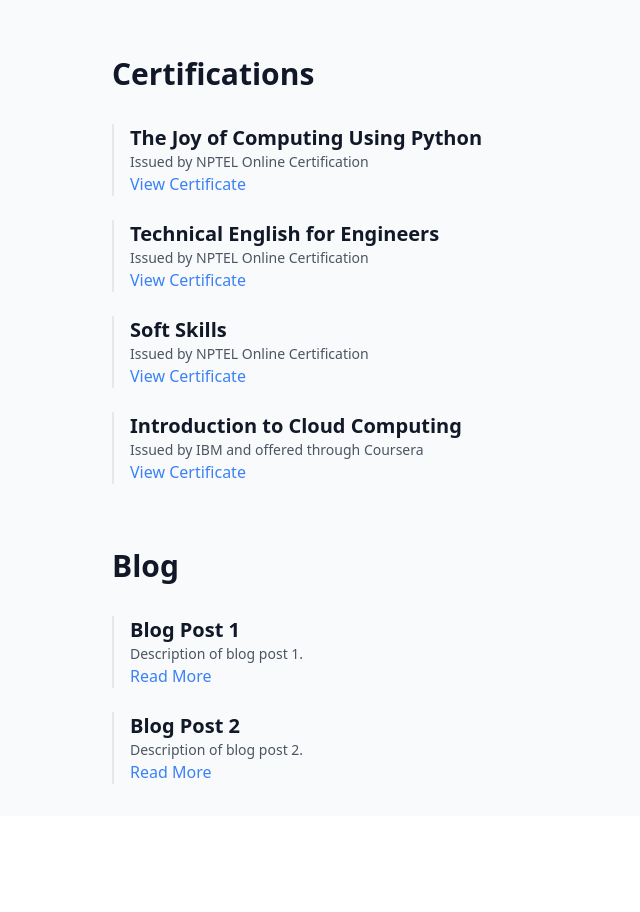
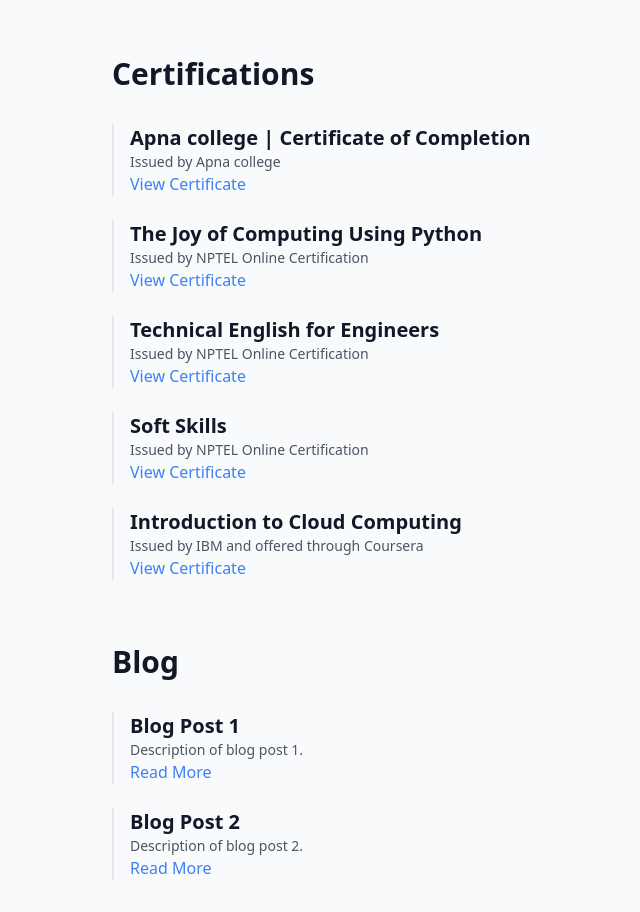
Before and after one commit to Goutam990/Goutam-Portfolio-react, a React (Vite) app: page / in a window 1280 px wide. Shown: the part 2460-3372 px from the top of the page, without its empty margins (240-880 px from the left). Before the commit the page ends 3276 px from the top, so only its background shows below. Built offline with nearby package versions, Linux system fonts and the light colour scheme.

Commit message:
Few changes

```diff
--- a/src/components/MainContent.tsx
+++ b/src/components/MainContent.tsx
@@ -198,6 +198,11 @@ export function MainContent({ setActiveSection }: MainContentProps) {
         <section id="certifications" ref={(el) => (sectionsRef.current.certifications = el)} className="space-y-8">
           <h2 className="text-3xl font-bold">Certifications</h2>
           <div className="space-y-6">
+          <div className="border-l-2 border-gray-200 dark:border-gray-700 pl-4">
+              <h3 className="text-xl font-semibold">Apna college | Certificate of Completion</h3>
+              <p className="text-sm text-gray-600 dark:text-gray-400">Issued by Apna college</p>
+              <a href="https://drive.google.com/file/d/17kTLFEHFM3W3CZnbC3N57EL7jrcopMh5/view?usp=sharing" target="_blank" rel="noopener noreferrer" className="text-blue-500 hover:underline">View Certificate</a>
+            </div>
             <div className="border-l-2 border-gray-200 dark:border-gray-700 pl-4">
               <h3 className="text-xl font-semibold">The Joy of Computing Using Python</h3>
               <p className="text-sm text-gray-600 dark:text-gray-400">Issued by NPTEL Online Certification</p>
```
